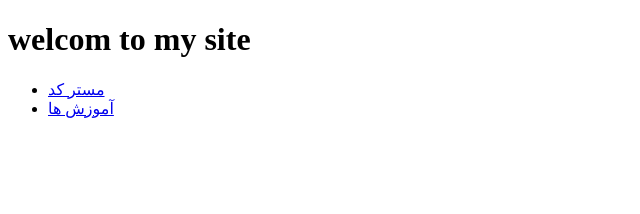
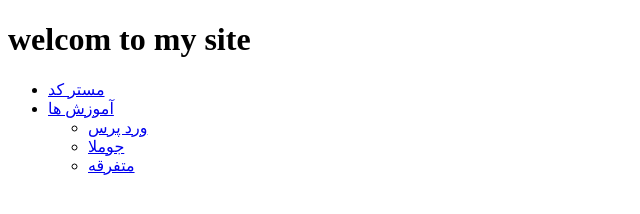
Before and after one commit to sarinagholami1379/projact3, a plain HTML site: page index.html in a window 1280 px wide. Shown: the whole page, without its empty margins (0-640 px from the left). Drawn offline with Linux system fonts and the light colour scheme.

Commit message:
add ul to the trainineg menu

```diff
--- a/index.html
+++ b/index.html
@@ -11,6 +11,11 @@
         <ul>
             <li><a href="#">مستر کد</a></li>
             <li><a href="#">آموزش ها</a>
+              <ul>
+                <li><a href="#">ورد پرس</a></li>
+                <li><a href="#">جوملا</a></li>
+                <li><a href="#">متفرقه</a></li>
+              </ul>
             </li>
         </ul>
     </nav>
```
